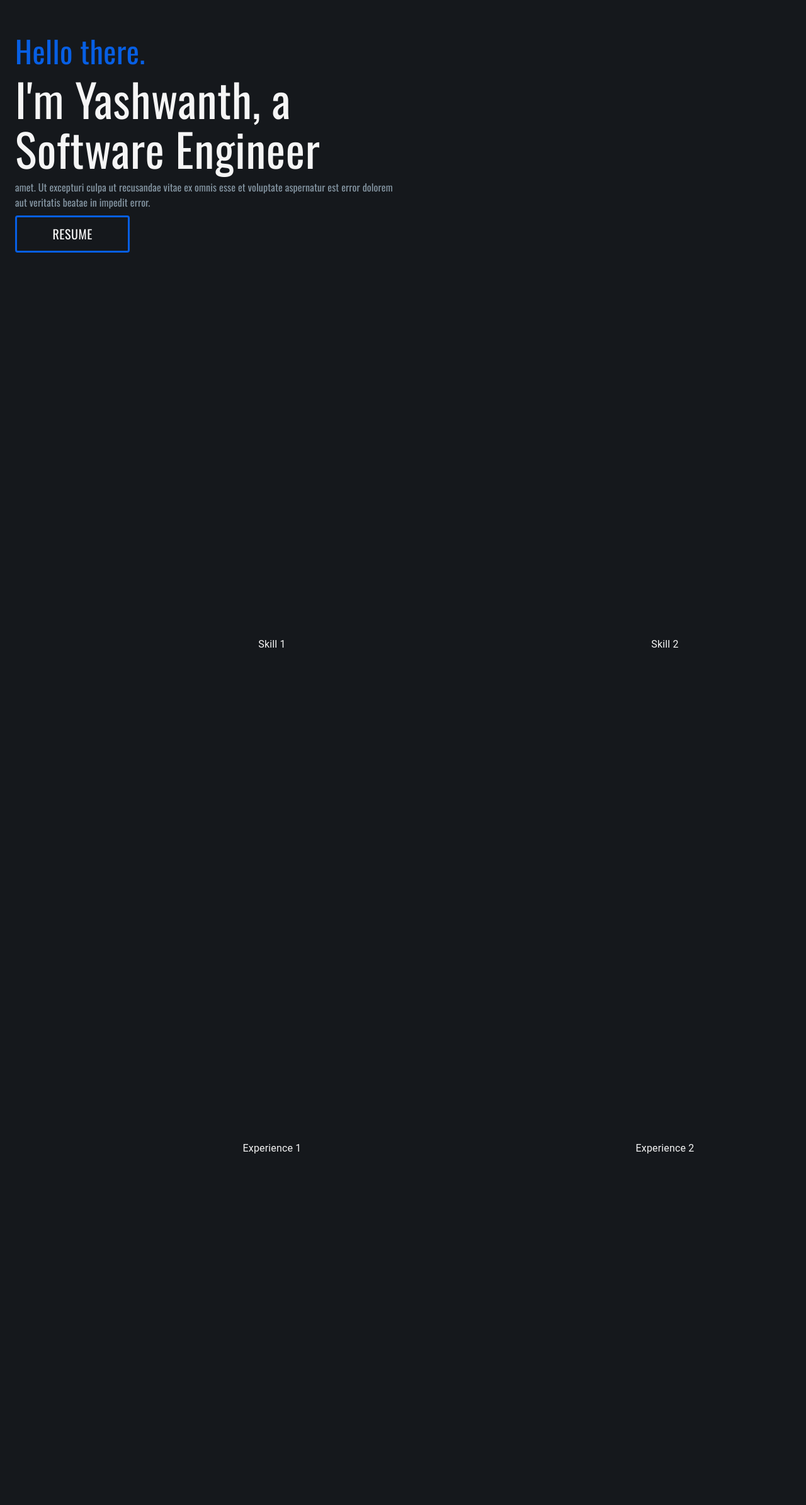
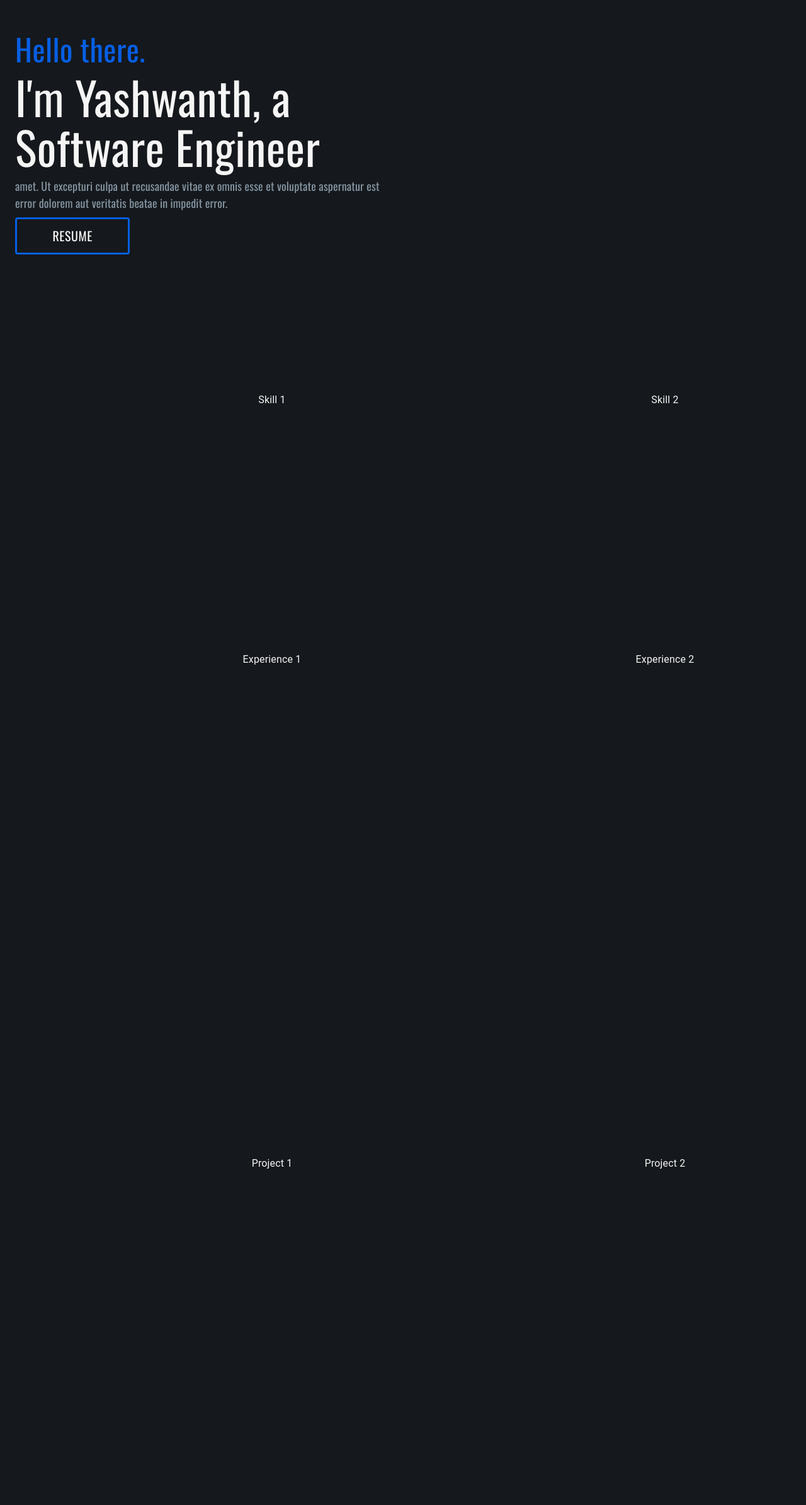
Before and after one commit to its-yashwanth-n/portfolio, a React (Create React App) app: page / in a window 1280 px wide. Shown: the part 177-2566 px from the top of the page at 63% size. Built offline with nearby package versions, Linux system fonts and the light colour scheme; a web font is replaced by a local one.

Commit message:
minor updates

```diff
--- a/src/components/Home/Contact/Contact.jsx
+++ b/src/components/Home/Contact/Contact.jsx
@@ -1,9 +1,13 @@
 import { Grid, Paper, Typography } from "@mui/material";
 import { HomeElement } from "../../common/CommonStyles";
 
-export const Contact = ({ height }) => {
+export const Contact = ({ minHeight }) => {
   return (
-    <HomeElement id="contact-section" name="contact" style={{ height: height }}>
+    <HomeElement
+      id="contact-section"
+      name="contact"
+      style={{ minHeight: minHeight }}
+    >
       <Grid container spacing={2}>
         <Grid item sm={12} md={8}>
           <Typography>Contact 1</Typography>
--- a/src/components/Home/Experience/Experience.jsx
+++ b/src/components/Home/Experience/Experience.jsx
@@ -1,12 +1,12 @@
 import { Grid, Paper, Typography } from "@mui/material";
 import { HomeElement } from "../../common/CommonStyles";
 
-export const Experience = ({ height }) => {
+export const Experience = ({ minHeight }) => {
   return (
     <HomeElement
       id="experience-section"
       name="experience"
-      style={{ height: height }}
+      style={{ minHeight: minHeight }}
     >
       <Grid container spacing={2}>
         <Grid item sm={12} md={8}>
--- a/src/components/Home/Intro/Intro.jsx
+++ b/src/components/Home/Intro/Intro.jsx
@@ -1,6 +1,6 @@
 import { useContext } from "react";
 import styled from "styled-components";
-import { Grid, Typography } from "@mui/material";
+import { Grid } from "@mui/material";
 import { ModeContext } from "../../../App";
 import { DARK_THEME } from "../../common/CommonConstants";
 import { JelloHorz } from "../../common/CommonAnimations";
@@ -18,13 +18,17 @@ import {
   GeneralText,
 } from "../../common/CommonStyles";
 
-export const Intro = ({ height }) => {
+export const Intro = ({ minHeight }) => {
   const { colorMode } = useContext(ModeContext);
   const introString = ["I", "'", "m"];
   const nameString = ["Y", "a", "s", "h", "w", "a", "n", "t", "h", ",", " a"];
 
   return (
-    <HomeElement id="intro-section" name="intro" style={{ height: height }}>
+    <HomeElement
+      id="intro-section"
+      name="intro"
+      style={{ minHeight: minHeight }}
+    >
       <Grid
         container
         spacing={2}
--- a/src/components/Home/Projects/Projects.jsx
+++ b/src/components/Home/Projects/Projects.jsx
@@ -1,12 +1,12 @@
 import { Grid, Paper, Typography } from "@mui/material";
 import { HomeElement } from "../../common/CommonStyles";
 
-export const Projects = ({ height }) => {
+export const Projects = ({ minHeight }) => {
   return (
     <HomeElement
       id="projects-section"
       name="projects"
-      style={{ height: height }}
+      style={{ minHeight: minHeight }}
     >
       <Grid container spacing={2}>
         <Grid item sm={12} md={8}>
--- a/src/components/common/Icons.jsx
+++ b/src/components/common/Icons.jsx
@@ -46,7 +46,7 @@ export const SocialIcons = ({ iconId, iconLink, iconSize, ariaLabel }) => {
 
 let audio = new Audio("/price_of_freedom.mp3");
 
-export const SoundIcon = ({ iconSize, ariaLabel }) => {
+export const SoundIcon = ({ iconSize }) => {
   const { colorMode } = useContext(ModeContext);
   const [music, setMusic] = useState(false);
 
--- a/src/components/common/commonStyles.jsx
+++ b/src/components/common/commonStyles.jsx
@@ -43,11 +43,11 @@ export const GeneralText = styled(Typography)`
   && {
     font-family: ${PRIMARY_FONT};
     font-size: 14px;
+    @media (min-width: 450px) {
+      font-size: 16px;
+    }
     @media (min-width: 900px) {
       font-size: 18px;
-    }
-    @media (min-width: 450px) {
-      font-size: 16px;
     }
     color: ${(props) =>
       props.colorMode === DARK_THEME ? PRIMARY_GREY_TEXT : SECONDARY_GREY_TEXT};
@@ -57,11 +57,11 @@ export const GeneralText = styled(Typography)`
 export const GeneralLink = styled.a`
   && {
     font-size: 14px;
+    @media (min-width: 450px) {
+      font-size: 16px;
+    }
     @media (min-width: 900px) {
       font-size: 18px;
-    }
-    @media (min-width: 450px) {
-      font-size: 16px;
     }
     text-decoration: none;
     cursor: pointer;
--- a/src/pages/Home.jsx
+++ b/src/pages/Home.jsx
@@ -19,12 +19,12 @@ export const Home = () => {
       <Social />
       <Effect />
       <MainContainer id="main-content" maxWidth="xl">
-        <Intro height={"100vh"} />
+        <Intro minHeight={"100vh"} />
         {/* <ScrollIndicator height={"10vh"} /> */}
-        <Skills height={"100vh"} />
-        <Experience height={"100vh"} />
-        <Projects height={"100vh"} />
-        <Contact height={"100vh"} />
+        <Skills minHeight={"100vh"} />
+        <Experience minHeight={"100vh"} />
+        <Projects minHeight={"100vh"} />
+        <Contact minHeight={"100vh"} />
       </MainContainer>
       <Footer />
     </React.Fragment>
```
